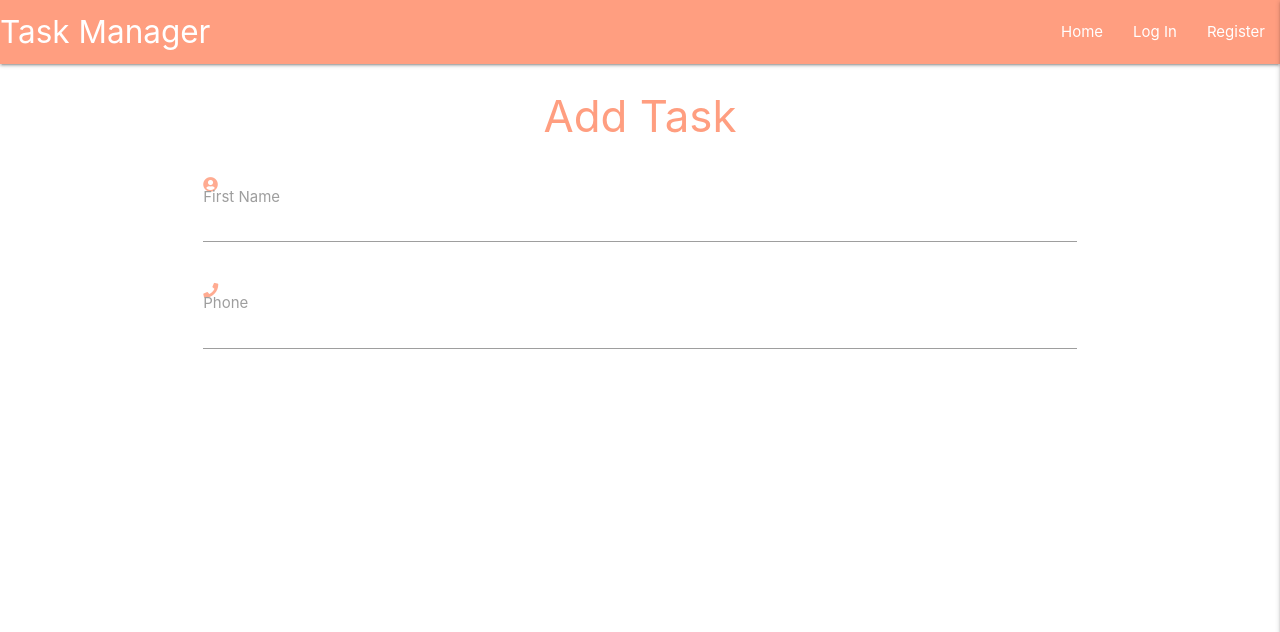
After one commit to asdub/octo-invention, a Flask app: page /add_task in a window 1280 px wide. The commit adds this page. Shown: the top 632 px of the page. Run offline with Flask 2, Linux system fonts and the light colour scheme; some libraries are stand-ins or nearby versions.

Commit message:
Added add_task page

```diff
--- a/app.py
+++ b/app.py
@@ -98,6 +98,11 @@ def logout():
     return redirect(url_for("login"))
 
 
+@app.route("/add_task")
+def add_task():
+    return render_template("add_task.html")
+
+
 if __name__ == "__main__":
     app.run(host=os.environ.get("IP"),
     port=int(os.environ.get("PORT")),
--- /dev/null
+++ b/templates/add_task.html
@@ -0,0 +1,23 @@
+{% extends "base.html" %}
+{% block content %}
+
+    <h3 class="center-align deep-orange-text text-accent-1">Add Task</h3>
+
+    <div class="row">
+        <form class="col s12">
+          <div class="row">
+            <div class="input-field col s12">
+              <i class="fas fa-user-circle deep-orange-text text-lighten-3"></i>
+              <input id="icon_prefix" type="text" class="validate">
+              <label for="icon_prefix">First Name</label>
+            </div>
+            <div class="input-field col s12">
+              <i class="fas fa-phone deep-orange-text text-lighten-3"></i>
+              <input id="icon_telephone" type="tel" class="validate">
+              <label for="icon_telephone">Phone</label>
+            </div>
+          </div>
+        </form>
+      </div>
+
+{% endblock %}
--- a/templates/base.html
+++ b/templates/base.html
@@ -24,7 +24,7 @@
                 <li><a href="{{ url_for('get_tasks') }}">Home</a></li>
                 {% if session.user %}
                 <li><a href="{{ url_for('profile', username=session['user']) }}">Profile</a></li>
-                <li><a href="#">New Task</a></li>
+                <li><a href="{{ url_for('add_task') }}">New Task</a></li>
                 <li><a href="#">Manage Categories</a></li>
                 <li><a href="{{ url_for('logout') }}">Log Out</a></li>
                 {% else %}
@@ -39,7 +39,7 @@
             <li><h4 class="center-align deep-orange-text text-accent-1">Task Manager</h4></li>
             {% if session.user %}
             <li><a href="{{ url_for('profile', username=session['user']) }}">Profile</a></li>
-            <li><a href="#">New Task</a></li>
+            <li><a href="{{ url_for('add_task') }}">New Task</a></li>
             <li><a href="#">Manage Categories</a></li>
             <li><a href="{{ url_for('logout') }}">Log Out</a></li>
             {% else %}
--- a/templates/profile.html
+++ b/templates/profile.html
@@ -3,7 +3,7 @@
     <div class="row">
         <div class="col s12 m8 offset-m2">
             <div class="card-panel">
-               <h4 class="center-align deep-orange accent-1">
+               <h4 class="center-align deep-orange-text text-accent-1">
                    {{username}}'s profile
                </h4>
             </div>
--- a/templates/tasks.html
+++ b/templates/tasks.html
@@ -1,5 +1,5 @@
 {%  extends "base.html" %}
-{% block content %}x
+{% block content %}
 
     <ul class="collapsible">
         {% for task in tasks %}
```
